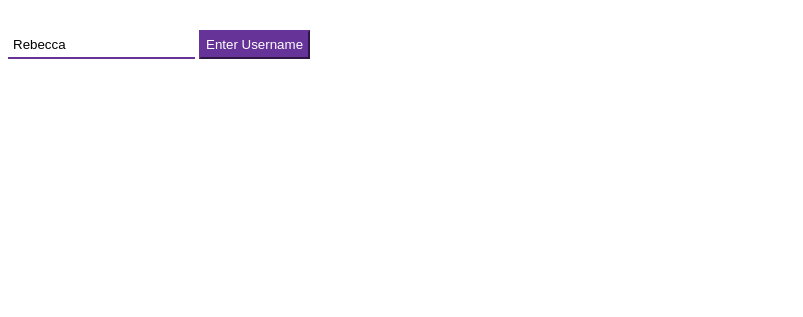
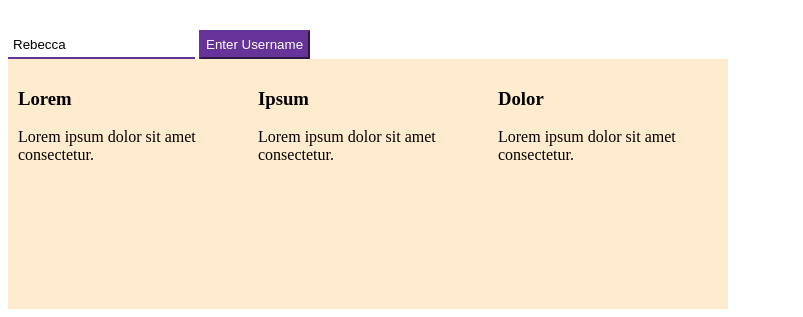
Before and after one commit to bmeier0689/Week_2, a plain HTML site: page Example/index.html in a window 1280 px wide. Shown: the part 562-879 px from the top of the page, without its empty margins (0-803 px from the left). Before the commit the page ends 800 px from the top, so only its background shows below. Drawn offline with Linux system fonts and the light colour scheme.

Commit message:
Flexing_Blocks_Practice

```diff
--- a/Example/index.html
+++ b/Example/index.html
@@ -20,6 +20,31 @@
             <input type="text" name="username" value="Rebecca">
             <input type="submit" value="Enter Username">
         </form>
-
+        <!-- <div class="container">
+            <div class="col">
+                <h3>Lorem</h3>
+                <p>Lorem ipsum dolor sit amet consectetur.</p>
+            </div><div class="col">
+                <h3>Ipsum</h3>
+                <p>Lorem ipsum dolor sit amet consectetur.</p>
+            </div><div class="col">
+                <h3>Dolor</h3>
+                <p>Lorem ipsum dolor sit amet consectetur.</p>
+            </div>
+        </div> -->
+        <div class="container">
+            <div class="col">
+                <h3>Lorem</h3>
+                <p>Lorem ipsum dolor sit amet consectetur.</p>
+            </div>
+            <div class="col">
+                <h3>Ipsum</h3>
+                <p>Lorem ipsum dolor sit amet consectetur.</p>
+            </div>
+            <div class="col">
+                <h3>Dolor</h3>
+                <p>Lorem ipsum dolor sit amet consectetur.</p>
+            </div>
+        </div>
     </body>
 </html>
--- a/Example/style.css
+++ b/Example/style.css
@@ -41,3 +41,15 @@ input[type="submit"] {
     color: white;
     background-color: rebeccapurple;
 }
+.container {
+    width: 720px;
+    height: 250px;
+    background-color: silver;
+    display: flex;
+}
+
+.col {
+    width: 220px;
+    padding: 10px;
+    background-color: blanchedalmond;
+}
--- /dev/null
+++ b/Flexing_Blocks.css
@@ -0,0 +1,40 @@
+.container{
+    width: 950px;
+    background-color: silver;
+    margin: 0px auto;
+    padding: 20px;
+}
+.top-nav {
+    height: 150px;
+    background-color: green;
+    margin-bottom: 20px;
+}
+.side-nav {
+    height: 300px;
+    width: 200px;
+    background-color: blue;
+    margin-right: 20px;
+}
+.main {
+    height: 400px;
+    width: 700px;
+    background-color: red;
+    padding: 15px;
+}
+.sub-content {
+    height: 200px;
+    width: 210px;
+    background-color: yellow;
+    margin: 7px;
+}
+#advertisement {
+    height: 120px;
+    width: 660px;
+    background-color: purple;
+    margin-top: 20px;
+    margin-left: 5px;
+}
+.row {
+    display: flex;
+    /* TODO - what should go here? */
+}
```
Also changed, not shown: Flexing_Blocks.html (added, +23 -0 lines).
